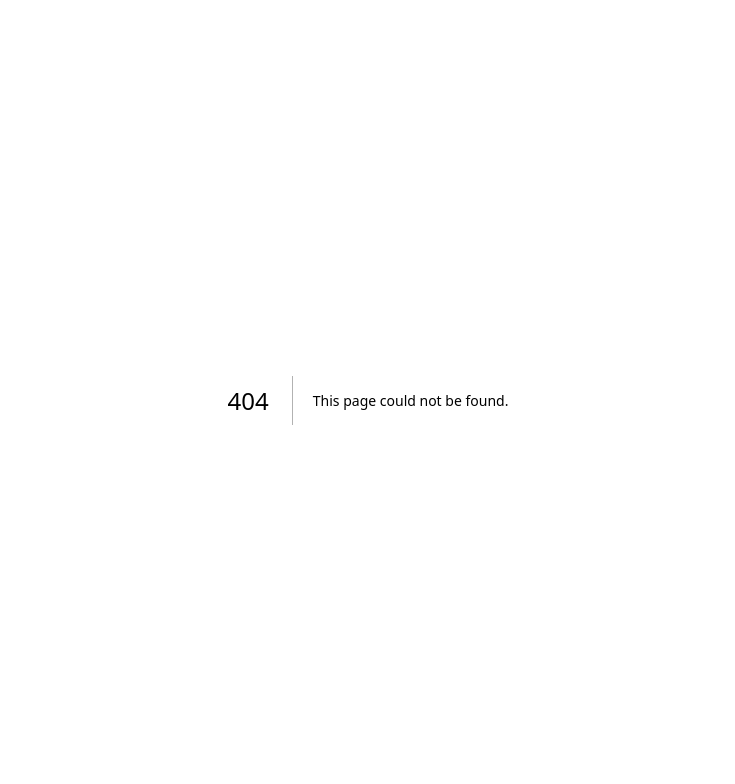
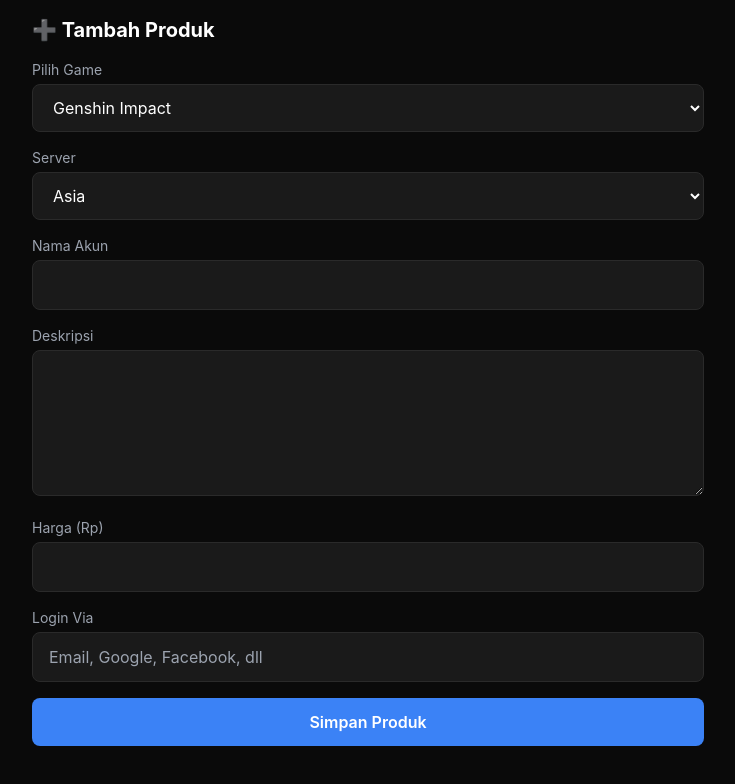
Before and after one commit to kielesgacdri/genshinmarketglobal, a Next.js app: page /owner/produk/tambah in a window 1280 px wide. Before the commit this address had no page. Shown: the top 784 px of the page, without its empty margins (272-1007 px from the left). Built offline with nearby package versions, Linux system fonts and the light colour scheme; no server answers.

Commit message:
Create page.js

```diff
--- /dev/null
+++ b/app/owner/produk/tambah/page.js
@@ -0,0 +1,155 @@
+'use client';
+import { useState } from 'react';
+import { supabase } from '@/lib/supabase';
+import { useRouter } from 'next/navigation';
+
+export default function TambahProduk() {
+  const [game, setGame] = useState('Genshin Impact');
+  const [title, setTitle] = useState('');
+  const [description, setDescription] = useState('');
+  const [price, setPrice] = useState('');
+  const [server, setServer] = useState('Asia');
+  const [loginType, setLoginType] = useState('');
+  const [isFirstOwner, setIsFirstOwner] = useState(false);
+  const [images, setImages] = useState([]);
+  const [loading, setLoading] = useState(false);
+  const router = useRouter();
+
+  const handleSubmit = async (e) => {
+    e.preventDefault();
+    setLoading(true);
+
+    const { data: { user } } = await supabase.auth.getUser();
+    if (!user) {
+      alert('Harus login dulu');
+      return;
+    }
+
+    const { error } = await supabase.from('products').insert({
+      seller_id: user.id,
+      game,
+      title,
+      description,
+      price: parseInt(price),
+      server: game === 'Genshin Impact' ? server : null,
+      login_type: loginType,
+      is_first_owner: game === 'Mobile Legends' ? isFirstOwner : null,
+      images: [],
+      stock: 1,
+      status: 'active',
+    });
+
+    if (error) {
+      alert('Error: ' + error.message);
+      setLoading(false);
+      return;
+    }
+
+    alert('Produk berhasil ditambahkan!');
+    router.push('/owner');
+  };
+
+  return (
+    <div className="min-h-screen bg-dark text-white p-4">
+      <div className="max-w-2xl mx-auto">
+        <h1 className="text-xl font-bold mb-4">➕ Tambah Produk</h1>
+
+        <form onSubmit={handleSubmit} className="space-y-4">
+          <div>
+            <label className="text-sm text-gray-400 block mb-1">Pilih Game</label>
+            <select
+              value={game}
+              onChange={(e) => setGame(e.target.value)}
+              className="w-full bg-card border border-border rounded-lg px-4 py-3 text-white"
+            >
+              <option value="Genshin Impact">Genshin Impact</option>
+              <option value="Free Fire">Free Fire</option>
+              <option value="Mobile Legends">Mobile Legends</option>
+            </select>
+          </div>
+
+          {game === 'Genshin Impact' && (
+            <div>
+              <label className="text-sm text-gray-400 block mb-1">Server</label>
+              <select
+                value={server}
+                onChange={(e) => setServer(e.target.value)}
+                className="w-full bg-card border border-border rounded-lg px-4 py-3 text-white"
+              >
+                <option value="Asia">Asia</option>
+                <option value="America">America</option>
+                <option value="Europe">Europe</option>
+                <option value="TW/HK/MO">TW/HK/MO</option>
+              </select>
+            </div>
+          )}
+
+          <div>
+            <label className="text-sm text-gray-400 block mb-1">Nama Akun</label>
+            <input
+              type="text"
+              value={title}
+              onChange={(e) => setTitle(e.target.value)}
+              className="w-full bg-card border border-border rounded-lg px-4 py-3 text-white"
+              required
+            />
+          </div>
+
+          <div>
+            <label className="text-sm text-gray-400 block mb-1">Deskripsi</label>
+            <textarea
+              value={description}
+              onChange={(e) => setDescription(e.target.value)}
+              rows={5}
+              className="w-full bg-card border border-border rounded-lg px-4 py-3 text-white"
+              required
+            />
+          </div>
+
+          <div>
+            <label className="text-sm text-gray-400 block mb-1">Harga (Rp)</label>
+            <input
+              type="number"
+              value={price}
+              onChange={(e) => setPrice(e.target.value)}
+              className="w-full bg-card border border-border rounded-lg px-4 py-3 text-white"
+              required
+            />
+          </div>
+
+          <div>
+            <label className="text-sm text-gray-400 block mb-1">Login Via</label>
+            <input
+              type="text"
+              value={loginType}
+              onChange={(e) => setLoginType(e.target.value)}
+              placeholder="Email, Google, Facebook, dll"
+              className="w-full bg-card border border-border rounded-lg px-4 py-3 text-white"
+              required
+            />
+          </div>
+
+          {game === 'Mobile Legends' && (
+            <div className="flex items-center gap-2">
+              <input
+                type="checkbox"
+                checked={isFirstOwner}
+                onChange={(e) => setIsFirstOwner(e.target.checked)}
+                className="w-4 h-4"
+              />
+              <label className="text-sm text-gray-400">First Owner</label>
+            </div>
+          )}
+
+          <button
+            type="submit"
+            disabled={loading}
+            className="w-full bg-primary hover:bg-blue-600 text-white font-semibold py-3 rounded-lg disabled:opacity-50"
+          >
+            {loading ? 'Loading...' : 'Simpan Produk'}
+          </button>
+        </form>
+      </div>
+    </div>
+  );
+            }
```
